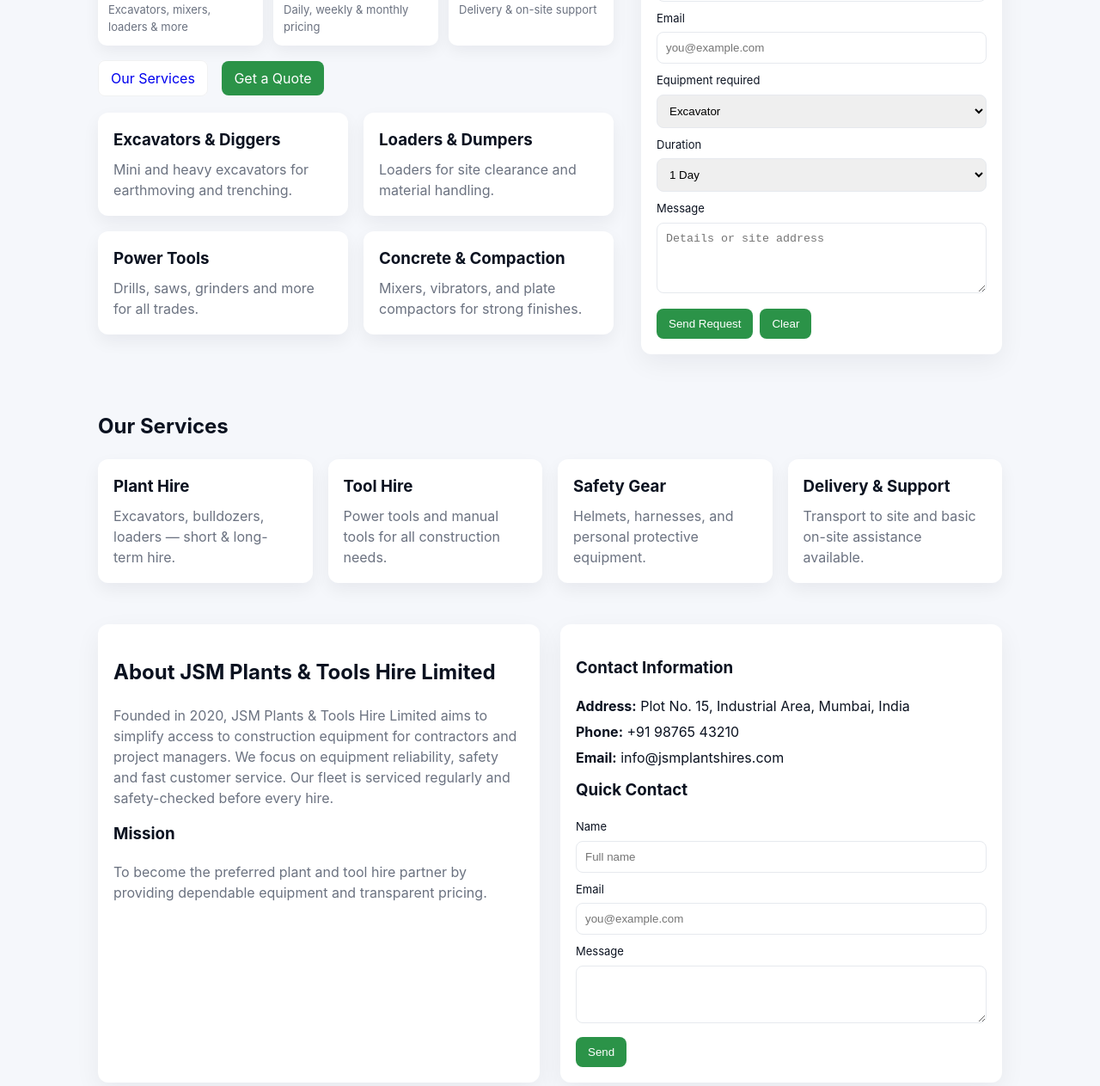
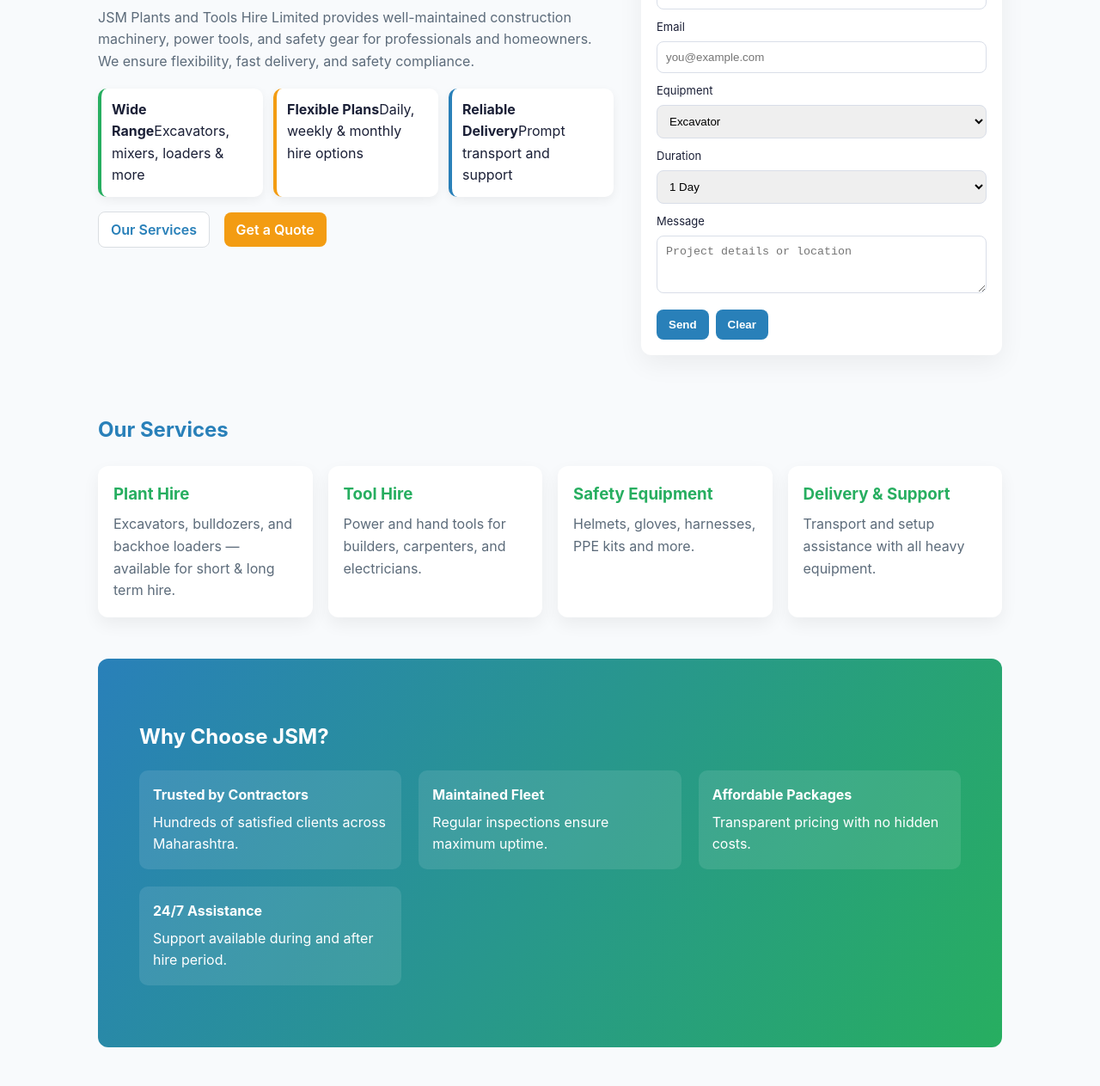
Before and after one commit to shairinmirza/jsm.co.uk, a plain HTML site: page index.html in a window 1280 px wide. Shown: the part 414-1677 px from the top of the page at 86% size. Drawn offline with Linux system fonts and the light colour scheme.

Commit message:
index.html

```diff
--- a/index.html
+++ b/index.html
@@ -1,5 +1,4 @@
 <!doctype html>
-
 <html lang="en">
 <head>
   <meta charset="utf-8">
@@ -8,56 +7,87 @@
   <meta name="description" content="Reliable plant and tool hire for construction projects — excavators, mixers, power tools and safety gear.">
   <style>
     :root{
-      --accent:#2b9348;
-      --dark:#0f1724;
-      --muted:#6b7280;
+      --accent-green:#27ae60;
+      --accent-orange:#f39c12;
+      --accent-blue:#2980b9;
+      --accent-gray:#95a5a6;
+      --dark:#1a1f36;
+      --muted:#5c6b7a;
+      --bg:#f8fafc;
       --card:#ffffff;
-      --bg:#f5f7fb;
-      --glass: rgba(255,255,255,0.7);
-      font-family: Inter, ui-sans-serif, system-ui, -apple-system, "Segoe UI", Roboto, "Helvetica Neue", Arial;
+      font-family: "Inter", ui-sans-serif, system-ui, -apple-system, "Segoe UI", Roboto, "Helvetica Neue", Arial;
     }
     *{box-sizing:border-box}
-    body{margin:0;background:var(--bg);color:#0b1220;line-height:1.5}
-    .container{max-width:1100px;margin:0 auto;padding:24px}/* Header */
-header{background:linear-gradient(90deg, rgba(43,147,72,0.06), rgba(15,23,36,0.02));backdrop-filter: blur(2px);}
-.nav{display:flex;align-items:center;justify-content:space-between;padding:18px 0}
-.brand{display:flex;gap:12px;align-items:center}
-.logo{width:48px;height:48px;border-radius:8px;background:var(--accent);display:grid;place-items:center;color:#fff;font-weight:700}
-nav ul{display:flex;gap:18px;list-style:none;padding:0;margin:0}
-nav a{text-decoration:none;color:var(--dark);font-weight:600}
-.cta{background:var(--accent);color:#fff;padding:10px 14px;border-radius:8px;text-decoration:none}
+    body{margin:0;background:var(--bg);color:var(--dark);line-height:1.6;}
+    .container{max-width:1100px;margin:0 auto;padding:24px;}
+
+    /* Header */
+    header{
+      background:linear-gradient(90deg, var(--accent-green), var(--accent-blue));
+      color:#fff;
+      box-shadow:0 4px 10px rgba(0,0,0,0.15);
+    }
+    .nav{display:flex;align-items:center;justify-content:space-between;padding:18px 0;}
+    .brand{display:flex;gap:12px;align-items:center;}
+    .logo{width:50px;height:50px;border-radius:8px;background:#fff;color:var(--accent-green);font-weight:700;display:grid;place-items:center;font-size:18px;}
+    nav ul{display:flex;gap:18px;list-style:none;padding:0;margin:0;}
+    nav a{text-decoration:none;color:#fff;font-weight:600;transition:opacity .3s;}
+    nav a:hover{opacity:0.8;}
+    .cta{background:var(--accent-orange);color:#fff;padding:10px 14px;border-radius:8px;text-decoration:none;font-weight:600;transition:background .3s;}
+    .cta:hover{background:#e67e22;}
 
     /* Hero */
-.hero{display:grid;grid-template-columns:1fr 420px;gap:32px;align-items:center;padding:48px 0}
-.hero h1{font-size:32px;margin:0 0 12px}
-.lead{color:var(--muted);margin-bottom:18px}
-.features{display:flex;gap:12px;margin-top:18px}
-.feature{background:var(--card);padding:12px;border-radius:10px;box-shadow:0 6px 18px rgba(15,23,36,0.06);flex:1}
+    .hero{display:grid;grid-template-columns:1fr 420px;gap:32px;align-items:center;padding:48px 0;}
+    .hero h1{font-size:36px;margin:0 0 12px;color:var(--accent-blue);}
+    .lead{color:var(--muted);margin-bottom:18px;}
+    .features{display:flex;gap:12px;margin-top:18px;}
+    .feature{background:var(--card);padding:12px;border-radius:10px;box-shadow:0 4px 12px rgba(0,0,0,0.06);flex:1;border-left:4px solid var(--accent-green);}
+    .feature:nth-child(2){border-color:var(--accent-orange);}
+    .feature:nth-child(3){border-color:var(--accent-blue);}
 
-/* Card list */
-.services-grid{display:grid;grid-template-columns:repeat(auto-fit,minmax(220px,1fr));gap:18px;margin-top:22px}
-.service{background:var(--card);padding:18px;border-radius:12px;box-shadow:0 8px 20px rgba(15,23,36,0.06)}
-.service h3{margin:0 0 8px}
-.service p{margin:0;color:var(--muted)}
+    /* Cards */
+    .services-grid{display:grid;grid-template-columns:repeat(auto-fit,minmax(220px,1fr));gap:18px;margin-top:22px;}
+    .service{background:var(--card);padding:18px;border-radius:12px;box-shadow:0 8px 20px rgba(0,0,0,0.06);}
+    .service h3{margin:0 0 8px;color:var(--accent-green);}
+    .service p{margin:0;color:var(--muted);}
 
-/* Quote/Contact column */
-.card{background:var(--card);padding:18px;border-radius:12px;box-shadow:0 10px 30px rgba(15,23,36,0.06)}
-form label{display:block;font-size:13px;margin:10px 0 6px}
-input,select,textarea{width:100%;padding:10px;border-radius:8px;border:1px solid #e6e9ee}
-button{background:var(--accent);color:#fff;padding:10px 14px;border-radius:8px;border:0;cursor:pointer}
+    /* Forms */
+    .card{background:var(--card);padding:18px;border-radius:12px;box-shadow:0 10px 30px rgba(0,0,0,0.06);}
+    form label{display:block;font-size:13px;margin:10px 0 6px;}
+    input,select,textarea{width:100%;padding:10px;border-radius:8px;border:1px solid #d9dee8;outline-color:var(--accent-blue);}
+    button{background:var(--accent-blue);color:#fff;padding:10px 14px;border-radius:8px;border:0;cursor:pointer;font-weight:600;transition:background .3s;}
+    button:hover{background:#1b6391;}
 
     /* About & contact */
-.split{display:grid;grid-template-columns:1fr 1fr;gap:24px;margin:48px 0}
-.about p{color:var(--muted)}
+    .split{display:grid;grid-template-columns:1fr 1fr;gap:24px;margin:48px 0;}
+    .about p{color:var(--muted);}
 
-footer{padding:28px 0;color:var(--muted)}
+    /* Why Choose Us */
+    .why{background:linear-gradient(120deg, var(--accent-blue) 0%, var(--accent-green) 100%);color:#fff;padding:48px 24px;border-radius:12px;margin-top:48px;}
+    .why h2{margin-top:0;}
+    .why-grid{display:grid;grid-template-columns:repeat(auto-fit,minmax(240px,1fr));gap:20px;margin-top:20px;}
+    .why-item{background:rgba(255,255,255,0.1);padding:16px;border-radius:10px;}
+    .why-item strong{display:block;margin-bottom:6px;color:#fff;}
+
+    /* Testimonials */
+    .testimonials{margin:48px 0;}
+    .testimonial{background:#fff;padding:18px;border-radius:12px;box-shadow:0 6px 16px rgba(0,0,0,0.05);}
+    .testimonial strong{color:var(--accent-blue);}
+
+    /* FAQ */
+    .faq{margin:48px 0;}
+    .faq-item{background:var(--card);padding:14px;border-radius:10px;box-shadow:0 4px 12px rgba(0,0,0,0.05);margin-bottom:10px;}
+    .faq-item h4{margin:0 0 6px;color:var(--accent-orange);}
+    .faq-item p{margin:0;color:var(--muted);}
+
+    footer{padding:28px 0;color:#fff;background:linear-gradient(90deg, var(--accent-blue), var(--accent-green));margin-top:40px;}
+    footer a{color:var(--accent-orange);text-decoration:none;}
 
     /* Responsive */
     @media (max-width:900px){
       .hero{grid-template-columns:1fr;}
-  nav ul{display:none}
+      nav ul{display:none;}
     }
-
   </style>
 </head>
 <body>
@@ -66,187 +96,143 @@ footer{padding:28px 0;color:var(--muted)}
       <div class="brand">
         <div class="logo">JSM</div>
         <div>
-          <div style="font-weight:800">JSM Plants &amp; Tools Hire Ltd</div>
-          <div style="font-size:12px;color:var(--muted)">Quality equipment. On time delivery.</div>
+          <div style="font-weight:800;">JSM Plants &amp; Tools Hire Ltd</div>
+          <div style="font-size:12px;">Quality equipment. On time delivery.</div>
         </div>
-      </div><nav>
+      </div>
+      <nav>
         <ul>
           <li><a href="#home">Home</a></li>
           <li><a href="#services">Services</a></li>
+          <li><a href="#why">Why Us</a></li>
           <li><a href="#about">About</a></li>
           <li><a href="#contact">Contact</a></li>
         </ul>
       </nav>
-
       <a class="cta" href="#quote">Request Quote</a>
     </div>
+  </header>
 
-  </header>  <main class="container" id="home">
+  <main class="container" id="home">
     <section class="hero">
       <div>
-        <h1>Reliable plant &amp; tool hire for construction projects</h1>
-        <p class="lead">JSM Plants and Tools Hire Limited provides well-maintained machinery, power tools and safety gear for contractors and DIY builders. Flexible rental durations and prompt delivery across the city.</p><div class="features">
-      <div class="feature">
-        <strong>Wide range</strong>
-        <div style="font-size:13px;color:var(--muted)">Excavators, mixers, loaders &amp; more</div>
-      </div>
-      <div class="feature">
-        <strong>Affordable</strong>
-        <div style="font-size:13px;color:var(--muted)">Daily, weekly &amp; monthly pricing</div>
-      </div>
-      <div class="feature">
-        <strong>Fast Delivery</strong>
-        <div style="font-size:13px;color:var(--muted)">Delivery &amp; on-site support</div>
-      </div>
+        <h1>Reliable Plant &amp; Tool Hire for Every Project</h1>
+        <p class="lead">JSM Plants and Tools Hire Limited provides well-maintained construction machinery, power tools, and safety gear for professionals and homeowners. We ensure flexibility, fast delivery, and safety compliance.</p>
+
+        <div class="features">
+          <div class="feature"><strong>Wide Range</strong>Excavators, mixers, loaders &amp; more</div>
+          <div class="feature"><strong>Flexible Plans</strong>Daily, weekly &amp; monthly hire options</div>
+          <div class="feature"><strong>Reliable Delivery</strong>Prompt transport and support</div>
         </div>
 
-    <div style="margin-top:26px">
-      <a href="#services" style="text-decoration:none;margin-right:12px;padding:10px 14px;border-radius:8px;border:1px solid rgba(11,17,32,0.06);background:#fff;">Our Services</a>
+        <div style="margin-top:26px;">
+          <a href="#services" style="text-decoration:none;margin-right:12px;padding:10px 14px;border-radius:8px;border:1px solid rgba(10,37,64,0.15);background:#fff;color:var(--accent-blue);font-weight:600;">Our Services</a>
           <a href="#quote" class="cta">Get a Quote</a>
-    </div>
-
-    <div class="services-grid" style="margin-top:28px">
-      <div class="service">
-        <h3>Excavators &amp; Diggers</h3>
-        <p>Mini and heavy excavators for earthmoving and trenching.</p>
-      </div>
-      <div class="service">
-        <h3>Loaders &amp; Dumpers</h3>
-        <p>Loaders for site clearance and material handling.</p>
-      </div>
-      <div class="service">
-        <h3>Power Tools</h3>
-        <p>Drills, saws, grinders and more for all trades.</p>
-      </div>
-      <div class="service">
-        <h3>Concrete &amp; Compaction</h3>
-        <p>Mixers, vibrators, and plate compactors for strong finishes.</p>
-      </div>
         </div>
       </div>
 
       <aside class="card" id="quote">
-    <h3 style="margin-top:0">Request a Quote</h3>
-    <p style="margin:0 0 12px;color:var(--muted)">Tell us what you need and we'll get back with pricing and availability.</p>
-    <form onsubmit="event.preventDefault(); alert('Quote request submitted — this is a demo.');">
-      <label for="name">Name</label>
-      <input id="name" placeholder="Your full name" required>
-
-      <label for="phone">Phone</label>
-      <input id="phone" placeholder="+91 98765 43210" required>
-
-      <label for="email">Email</label>
-      <input id="email" type="email" placeholder="you@example.com" required>
-
-      <label for="equipment">Equipment required</label>
-      <select id="equipment">
+        <h3 style="margin-top:0;color:var(--accent-green);">Request a Quote</h3>
+        <p style="color:var(--muted);margin-bottom:12px;">Share your requirements and we’ll send pricing and availability soon.</p>
+        <form onsubmit="event.preventDefault(); alert('Quote request sent — demo only.');">
+          <label>Name</label>
+          <input placeholder="Full name" required>
+          <label>Phone</label>
+          <input placeholder="+91 98765 43210" required>
+          <label>Email</label>
+          <input type="email" placeholder="you@example.com" required>
+          <label>Equipment</label>
+          <select>
             <option>Excavator</option>
             <option>Concrete Mixer</option>
             <option>Power Drill</option>
             <option>Plate Compactor</option>
             <option>Other</option>
           </select>
-
-      <label for="duration">Duration</label>
-      <select id="duration">
+          <label>Duration</label>
+          <select>
             <option>1 Day</option>
             <option>1 Week</option>
             <option>1 Month</option>
             <option>Custom</option>
           </select>
-
-      <label for="message">Message</label>
-      <textarea id="message" rows="4" placeholder="Details or site address"></textarea>
-
-      <div style="margin-top:12px;display:flex;gap:8px">
-        <button type="submit">Send Request</button>
-        <button type="button" onclick="document.getElementById('name').value='';document.getElementById('phone').value='';document.getElementById('email').value='';document.getElementById('message').value='';">Clear</button>
+          <label>Message</label>
+          <textarea rows="3" placeholder="Project details or location"></textarea>
+          <div style="margin-top:12px;display:flex;gap:8px;">
+            <button type="submit">Send</button>
+            <button type="button" onclick="this.closest('form').reset()">Clear</button>
           </div>
         </form>
       </aside>
     </section>
 
     <section id="services">
-  <h2 style="margin-top:18px">Our Services</h2>
-  <div class="services-grid" style="margin-top:12px">
-    <div class="service">
-      <h3>Plant Hire</h3>
-      <p>Excavators, bulldozers, loaders — short &amp; long-term hire.</p>
+      <h2 style="color:var(--accent-blue);">Our Services</h2>
+      <div class="services-grid">
+        <div class="service"><h3>Plant Hire</h3><p>Excavators, bulldozers, and backhoe loaders — available for short &amp; long term hire.</p></div>
+        <div class="service"><h3>Tool Hire</h3><p>Power and hand tools for builders, carpenters, and electricians.</p></div>
+        <div class="service"><h3>Safety Equipment</h3><p>Helmets, gloves, harnesses, PPE kits and more.</p></div>
+        <div class="service"><h3>Delivery &amp; Support</h3><p>Transport and setup assistance with all heavy equipment.</p></div>
       </div>
-    <div class="service">
-      <h3>Tool Hire</h3>
-      <p>Power tools and manual tools for all construction needs.</p>
-    </div>
-    <div class="service">
-      <h3>Safety Gear</h3>
-      <p>Helmets, harnesses, and personal protective equipment.</p>
-    </div>
-    <div class="service">
-      <h3>Delivery &amp; Support</h3>
-      <p>Transport to site and basic on-site assistance available.</p>
+    </section>
+
+    <section class="why" id="why">
+      <div class="container">
+        <h2>Why Choose JSM?</h2>
+        <div class="why-grid">
+          <div class="why-item"><strong>Trusted by Contractors</strong>Hundreds of satisfied clients across Maharashtra.</div>
+          <div class="why-item"><strong>Maintained Fleet</strong>Regular inspections ensure maximum uptime.</div>
+          <div class="why-item"><strong>Affordable Packages</strong>Transparent pricing with no hidden costs.</div>
+          <div class="why-item"><strong>24/7 Assistance</strong>Support available during and after hire period.</div>
         </div>
       </div>
     </section>
 
+    <section class="testimonials">
+      <h2 style="color:var(--accent-orange);">Client Testimonials</h2>
+      <div class="services-grid">
+        <div class="testimonial"><p>“JSM made our site work smoother. Equipment was top quality and delivered on time.”</p><strong>— Rajesh P., Site Manager</strong></div>
+        <div class="testimonial"><p>“Excellent customer service and reasonable pricing. Highly recommend!”</p><strong>— Anita M., Contractor</strong></div>
+        <div class="testimonial"><p>“Great experience hiring compactors for our project — hassle free and reliable.”</p><strong>— Karan D., Builder</strong></div>
+      </div>
+    </section>
+
+    <section class="faq">
+      <h2 style="color:var(--accent-blue);">Frequently Asked Questions</h2>
+      <div class="faq-item"><h4>Do you offer same-day delivery?</h4><p>Yes, we provide same-day delivery within city limits for most equipment.</p></div>
+      <div class="faq-item"><h4>What documents are needed for hire?</h4><p>Company ID, site address, and valid ID proof of authorized personnel.</p></div>
+      <div class="faq-item"><h4>Do you provide operators?</h4><p>Yes, certified operators are available on request for heavy machinery.</p></div>
+      <div class="faq-item"><h4>Can I extend the hire period?</h4><p>Absolutely — contact our support before your rental expires to extend it easily.</p></div>
+    </section>
+
     <section class="split" id="about">
       <div class="about card">
-    <h2>About JSM Plants &amp; Tools Hire Limited</h2>
-    <p>Founded in 2020, JSM Plants &amp; Tools Hire Limited aims to simplify access to construction equipment for contractors and project managers. We focus on equipment reliability, safety and fast customer service. Our fleet is serviced regularly and safety-checked before every hire.</p>
-
-    <h3 style="margin-top:16px">Mission</h3>
-    <p class="lead" style="color:var(--muted)">To become the preferred plant and tool hire partner by providing dependable equipment and transparent pricing.</p>
+        <h2 style="color:var(--accent-green);">About JSM Plants &amp; Tools Hire Limited</h2>
+        <p>Founded in 2020, JSM Plants &amp; Tools Hire Limited provides construction and industrial equipment to contractors, engineers, and individuals. We focus on safety, quality, and reliability. Our fleet is fully serviced and inspected before every delivery.</p>
       </div>
 
-  <div class="card">
-    <h3>Contact Information</h3>
-    <p style="margin:6px 0"><strong>Address:</strong> Plot No. 15, Industrial Area, Mumbai, India</p>
-    <p style="margin:6px 0"><strong>Phone:</strong> +91 98765 43210</p>
-    <p style="margin:6px 0"><strong>Email:</strong> info@jsmplantshires.com</p>
-
-    <h3 style="margin-top:12px">Quick Contact</h3>
+      <div class="card" id="contact">
+        <h3 style="color:var(--accent-blue);">Contact Information</h3>
+        <p><strong>Address:</strong> Plot No. 15, Industrial Area, Mumbai, India</p>
+        <p><strong>Phone:</strong> +91 98765 43210</p>
+        <p><strong>Email:</strong> info@jsmplantshires.com</p>
         <form onsubmit="event.preventDefault(); alert('Message sent — demo only.');">
-      <label for="cname">Name</label>
-      <input id="cname" placeholder="Full name">
-      <label for="cemail">Email</label>
-      <input id="cemail" type="email" placeholder="you@example.com">
-      <label for="cmsg">Message</label>
-      <textarea id="cmsg" rows="3"></textarea>
-      <div style="margin-top:10px"><button type="submit">Send</button></div>
+          <label>Name</label><input placeholder="Your name">
+          <label>Email</label><input type="email" placeholder="you@example.com">
+          <label>Message</label><textarea rows="3"></textarea>
+          <div style="margin-top:10px;"><button type="submit">Send</button></div>
         </form>
       </div>
     </section>
+  </main>
 
-<section>
-  <h2>Featured Equipment</h2>
-  <div style="display:grid;grid-template-columns:repeat(auto-fit,minmax(180px,1fr));gap:12px;margin-top:12px">
-    <!-- placeholder images from unsplash; replace with your own images when ready -->
-    <div class="card" style="text-align:center;padding:12px">
-      <img src="https://images.unsplash.com/photo-1516455207990-7a41ce80f7ee?w=800&q=60&auto=format&fit=crop&ixlib=rb-4.0.3&s=123" alt="Excavator" style="width:100%;height:120px;object-fit:cover;border-radius:8px;margin-bottom:8px">
-      <strong>Mini Excavator</strong>
-      <div style="font-size:13px;color:var(--muted)">Compact and efficient for small sites.</div>
-    </div>
-    <div class="card" style="text-align:center;padding:12px">
-      <img src="https://images.unsplash.com/photo-1504198453319-5ce911bafcde?w=800&q=60&auto=format&fit=crop&ixlib=rb-4.0.3&s=456" alt="Concrete Mixer" style="width:100%;height:120px;object-fit:cover;border-radius:8px;margin-bottom:8px">
-      <strong>Concrete Mixer</strong>
-      <div style="font-size:13px;color:var(--muted)">Portable mixers for on-site concrete work.</div>
-    </div>
-    <div class="card" style="text-align:center;padding:12px">
-      <img src="https://images.unsplash.com/photo-1551836022-d5d88e9218df?w=800&q=60&auto=format&fit=crop&ixlib=rb-4.0.3&s=789" alt="Power Drill" style="width:100%;height:120px;object-fit:cover;border-radius:8px;margin-bottom:8px">
-      <strong>Power Drill Set</strong>
-      <div style="font-size:13px;color:var(--muted)">Cordless drills for trade work.</div>
+  <footer>
+    <div class="container">
+      <div style="display:flex;justify-content:space-between;align-items:center;flex-wrap:wrap;gap:12px;">
+        <div><strong>JSM Plants &amp; Tools Hire Limited</strong><div style="font-size:13px;">© 2025 JSM. All rights reserved.</div></div>
+        <div style="font-size:13px;">Designed with ❤ using HTML &amp; CSS</div>
       </div>
     </div>
-</section>
-
-  </main>  <footer>
-    <div class="container">
-      <div style="display:flex;justify-content:space-between;align-items:center;flex-wrap:wrap;gap:12px">
-        <div>
-          <strong>JSM Plants &amp; Tools Hire Limited</strong>
-          <div style="font-size:13px;color:var(--muted)">© 2025 JSM. All rights reserved.</div>
-        </div>
-        <div style="font-size:13px;color:var(--muted)">Designed as a demo site • Built with HTML &amp; CSS</div>
-      </div>
-    </div>
-  </footer></body>
+  </footer>
+</body>
 </html>
```
Lines whose indentation alone changed are shown as unchanged.
